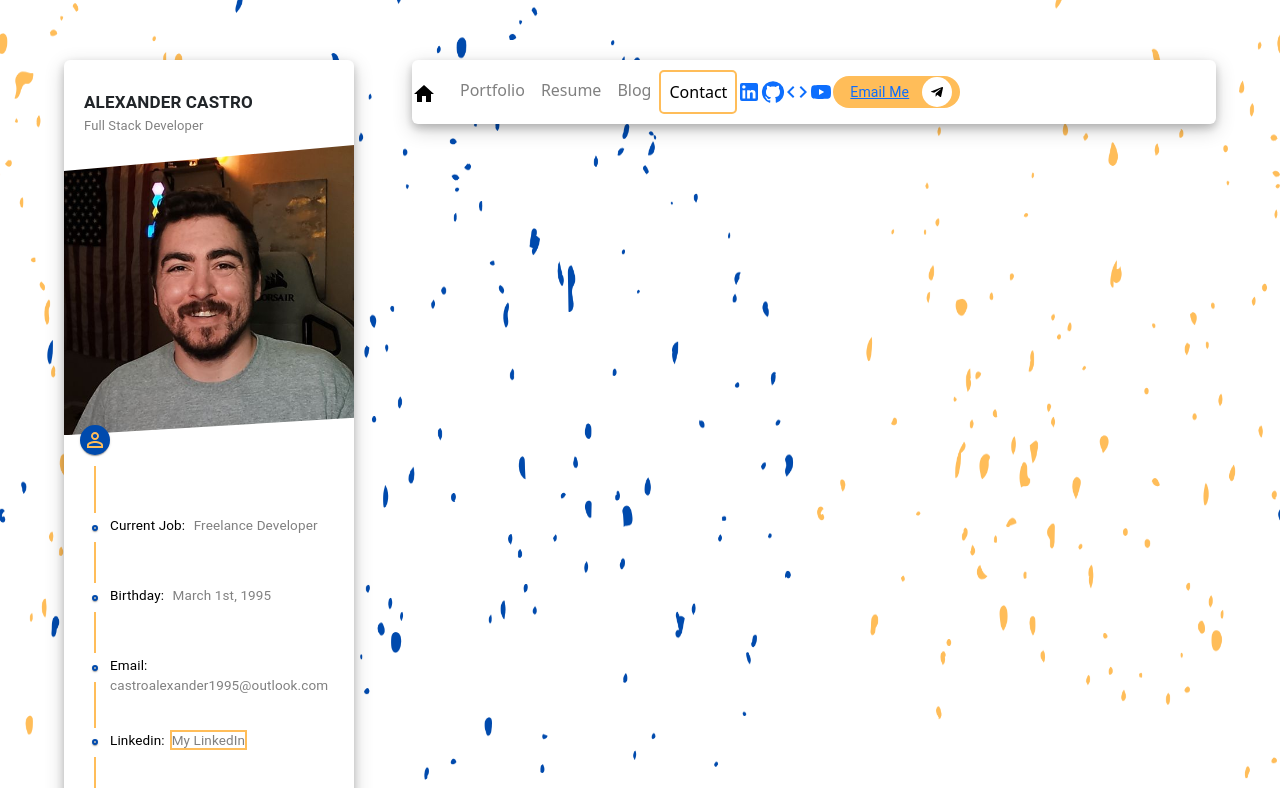
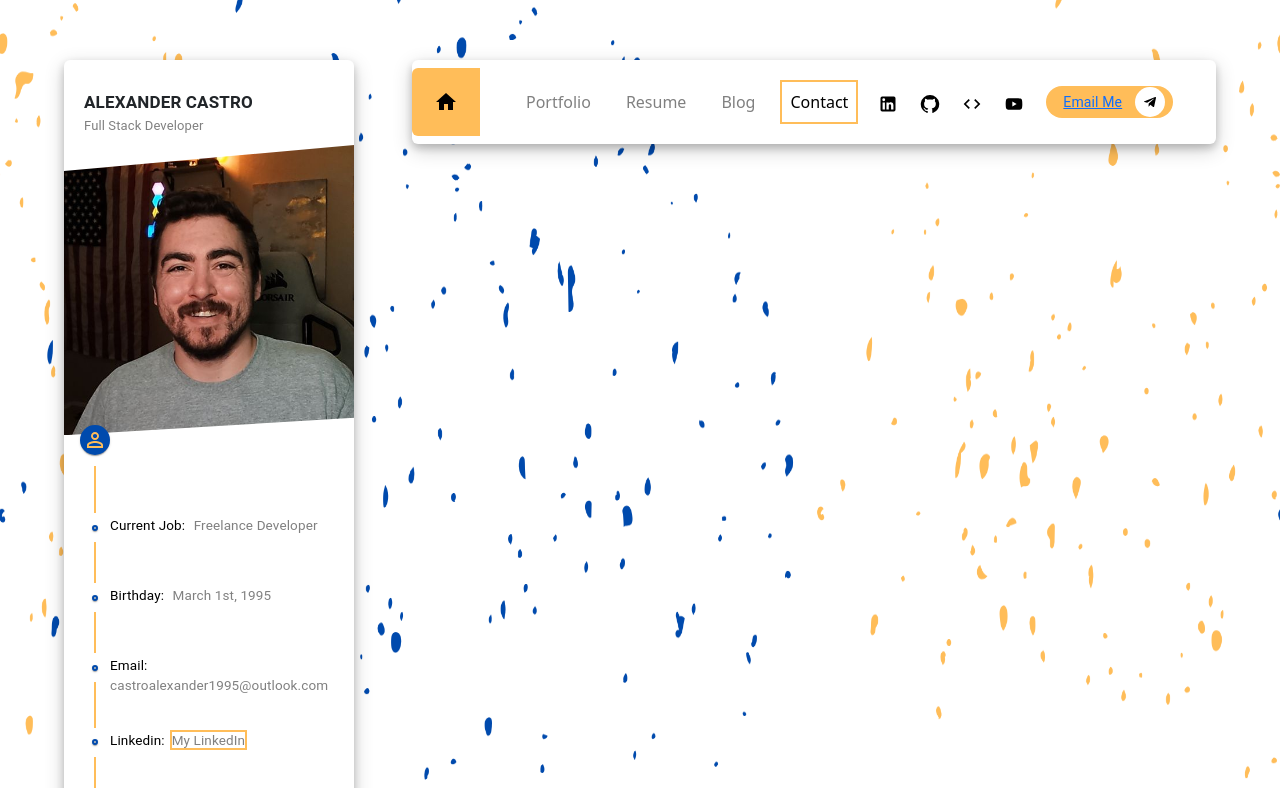
Before and after one commit to SergeantMurica/modernportfolio, a React (Vite) app: page /Contact in a window 1280 px wide. Shown: the top 788 px of the page. Built offline with nearby package versions, Linux system fonts and the light colour scheme.

Commit message:
Header needs Mor Styling

```diff
--- a/src/components/Header/Header.css
+++ b/src/components/Header/Header.css
@@ -1,25 +1,73 @@
+/* General Navbar Styles */
 .header {
-    -webkit-box-shadow: 0 4px 8px 0 rgba(0, 0, 0, 0.2), 0 6px 20px 0 rgba(0, 0, 0, 0.19);
-    -moz-box-shadow: 0 4px 8px 0 rgba(0, 0, 0, 0.2), 0 6px 20px 0 rgba(0, 0, 0, 0.19);
-    box-shadow: 0 4px 8px 0 rgba(0, 0, 0, 0.2), 0 6px 20px 0 rgba(0, 0, 0, 0.19);
-    padding: 10px 22px 10px 0;
+    display: flex;
+    justify-content: flex-start;
+    align-items: center;
+    background-color: white;
+    border-radius: 6px;
+    box-shadow: 0 4px 8px rgba(0, 0, 0, 0.2), 0 6px 20px rgba(0, 0, 0, 0.19);
     margin: 0 0 30px 0;
-    background: white;
-    border-radius: 6px;
 }
 
+/* Home Button Icon */
+.header_home {
+    display: flex;
+    background: #ffbd59;
+    padding: 22px;
+    align-items: center;
+    justify-content: center;
+    border-radius: 6px 0 0 6px;
+
+}
+
+/* Flex Container for Navigation and Socials */
+.header_container {
+    display: flex;
+    justify-content: flex-start;
+    align-items: center;
+    margin-right: auto;
+    gap: 20px;
+}
+
+/* Navigation Links */
+.nav_links {
+    margin-left: 20px;
+    margin-right: auto;
+    display: flex;
+    flex-direction: row;
+    gap: 15px; /* Space between links */
+}
+
+/* Social Icons and Button Container */
+.socials_container {
+    display: flex;
+    flex-direction: row;
+    align-items: center;
+    margin-left: auto;
+    gap: 10px;
+}
+
+.socials_container > a > .MuiSvgIcon-root {
+    margin: 2px 12px 0 0;
+    font-size: 20px;
+    align-items: center;
+    color: black;
+}
+
+/* Link Styles */
 .inactive_link {
     color: gray;
     text-decoration: none;
     font-weight: 500;
+    border: 2px solid white;
+    border-radius: 5px;
+    transition: background-color 0.3s, color 0.3s;
 }
 
 .inactive_link:hover {
     color: #272727;
     background-color: #FFFFFF;
     border: 2px solid #004aad;
-    border-radius: 5px;
-    transition: background-color 0.3s, color 0.3s;
 }
 
 .active_link {
@@ -28,6 +76,4 @@
     font-weight: 500;
     background-color: #FFFFFF;
     border: 2px solid #ffbd59;
-    border-radius: 5px;
-    transition: background-color 0.3s, color 0.3s;
 }
--- a/src/components/Header/Header.jsx
+++ b/src/components/Header/Header.jsx
@@ -1,5 +1,4 @@
 import React from 'react';
-import HomeIcon from '@mui/icons-material/Home';
 import CustomButton from "../Button/Button.jsx";
 import {
     Nav,
@@ -7,9 +6,11 @@ import {
 } from "react-bootstrap";
 import { NavLink, useLocation, BrowserRouter as Router, Routes, Route } from 'react-router-dom';
 import 'bootstrap/dist/css/bootstrap.min.css';
+import 'bootstrap/dist/js/bootstrap.bundle.min.js';
 import resumeData from "../../utils/resumeData.jsx";
 import websiteData from "../../utils/websiteData.jsx";
 import { Telegram } from "@mui/icons-material";
+import HomeIcon from '@mui/icons-material/Home';
 import './Header.css';
 import Homepage from "../../pages/Home/Home.jsx";
 import Portfolio from "../../pages/Portfolio/Portfolio.jsx";
@@ -30,10 +31,15 @@ const NavigationBar = () => {
                     </Navbar.Brand>
                 </Nav.Link>
 
-                <Navbar.Toggle />
+                <Navbar.Toggle aria-controls="navbar-collapse" />
 
-                <Navbar.Collapse>
-                    <Nav>
+
+                <Navbar.Collapse id="navbar-collapse">
+
+                {/* Flex Container for Nav and Socials */}
+                    <div className="header_container">
+                        {/* Navigation Links */}
+                        <Nav className="nav_links">
                             {Object.keys(websiteData.pages).map((key, index) => (
                                 <Nav.Link
                                     as={NavLink}
@@ -46,6 +52,7 @@ const NavigationBar = () => {
                             ))}
                         </Nav>
 
+                        {/* Socials and Button */}
                         <div className="socials_container">
                             {Object.keys(resumeData.socials).map(key => (
                                 <a key={key} href={resumeData.socials[key].url} target="_blank" rel="noopener noreferrer">
@@ -54,11 +61,14 @@ const NavigationBar = () => {
                             ))}
                             <CustomButton text="Email Me" icon={<Telegram />} link="mailto:castroalexander1995@outlook.com" />
                         </div>
+                    </div>
                 </Navbar.Collapse>
             </Navbar>
         </React.Fragment>
     );
 };
+
+
 
 const Header = () => {
     return (
```
Also changed, not shown: src/App.jsx (+3 -7 lines). Lines whose indentation alone changed are shown as unchanged.
